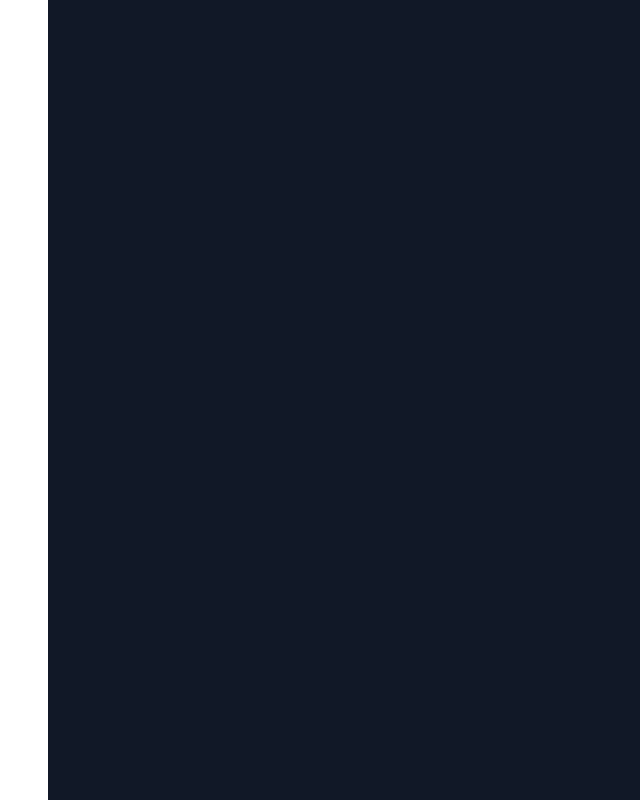
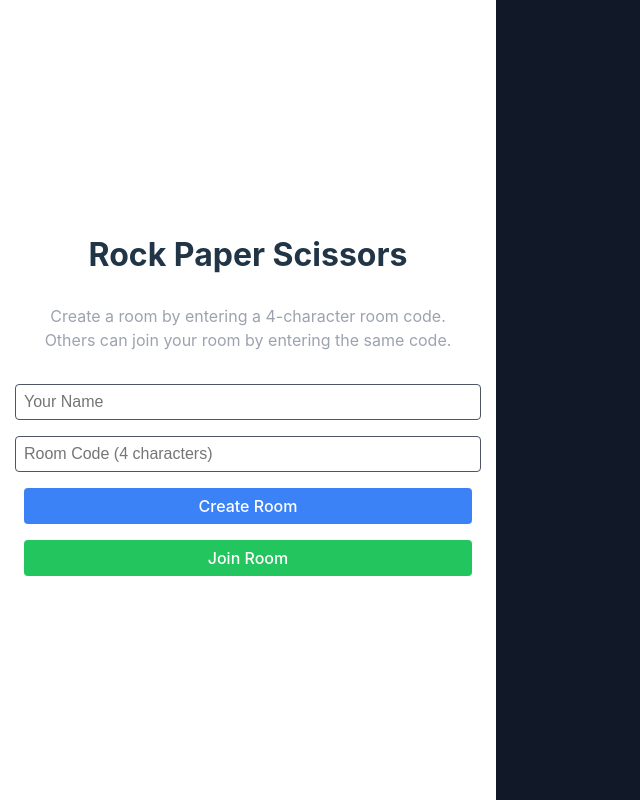
Before and after one commit to Passerby325/newheartjdstb, a React (Vite) app: page / in a window 1280 px wide. Shown: the whole page, without its empty margins (0-640 px from the left). Built offline with nearby package versions, Linux system fonts and the light colour scheme.

Commit message:
Update App.jsx

```diff
--- a/src/App.jsx
+++ b/src/App.jsx
@@ -381,6 +381,47 @@ export default function App() {
     <div className="app-container">
       <div className="max-width-container">
         <div className="center-column">
+
+          {step === "login" && (
+  <div className="center-column">
+    <h1 className="title">Rock Paper Scissors</h1>
+    <p className="subtitle">
+      Create a room by entering a 4-character room code.
+      Others can join your room by entering the same code.
+    </p>
+    <input
+      type="text"
+      placeholder="Your Name"
+      className="input"
+      value={name}
+      onChange={(e) => setName(e.target.value)}
+      disabled={loading}
+    />
+    <input
+      type="text"
+      placeholder="Room Code (4 characters)"
+      className="input"
+      value={roomCode}
+      onChange={(e) => setRoomCode(e.target.value.toUpperCase())}
+      maxLength={4}
+      disabled={loading}
+    />
+    <button
+      onClick={handleCreateRoom}
+      className={`button button-blue ${loading ? 'disabled' : ''}`}
+      disabled={loading}
+    >
+      {loading ? 'Creating...' : 'Create Room'}
+    </button>
+    <button
+      onClick={handleJoinRoom}
+      className={`button button-green ${loading ? 'disabled' : ''}`}
+      disabled={loading}
+    >
+      {loading ? 'Joining...' : 'Join Room'}
+    </button>
+  </div>
+)}
           {step === "game" && (
   <div className="center-column">
     <h1 className="title">Make Your Move</h1>
```
